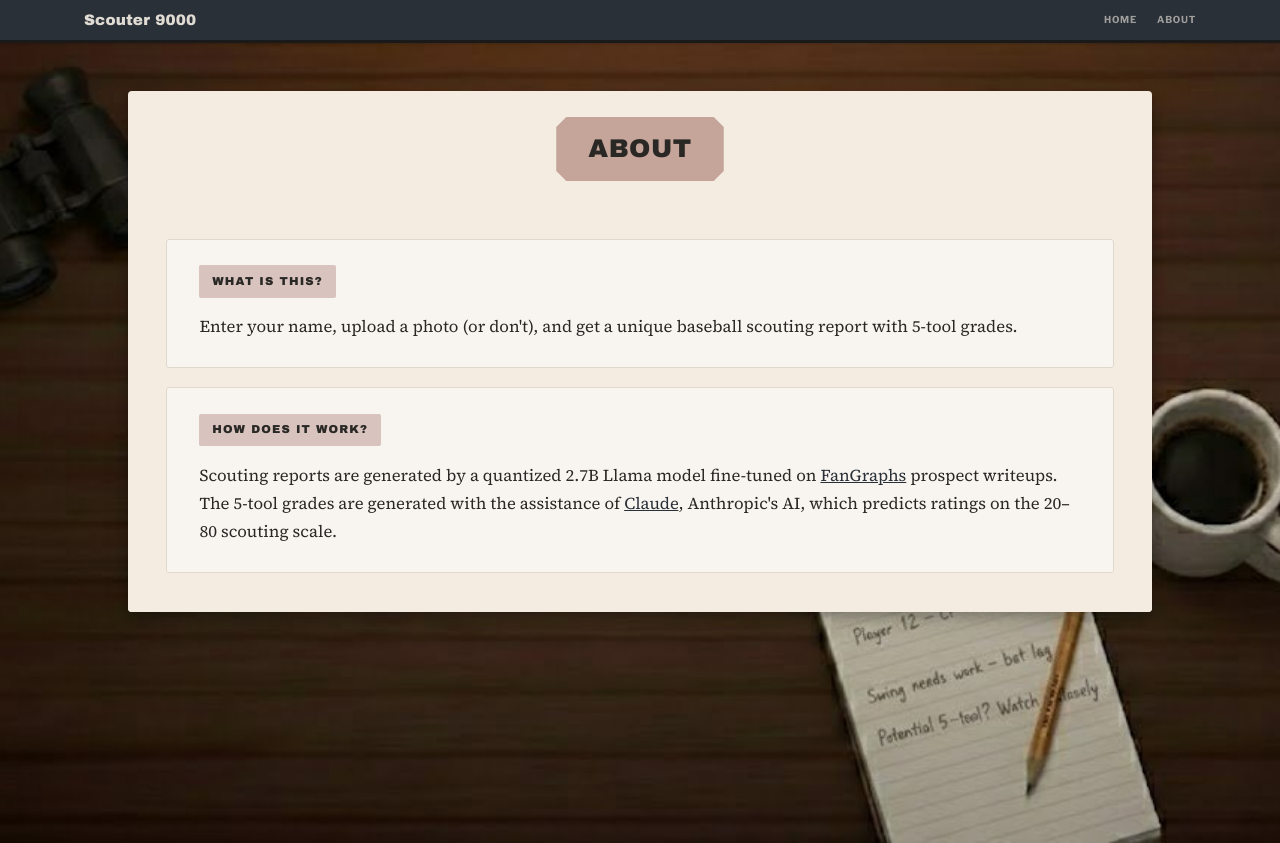
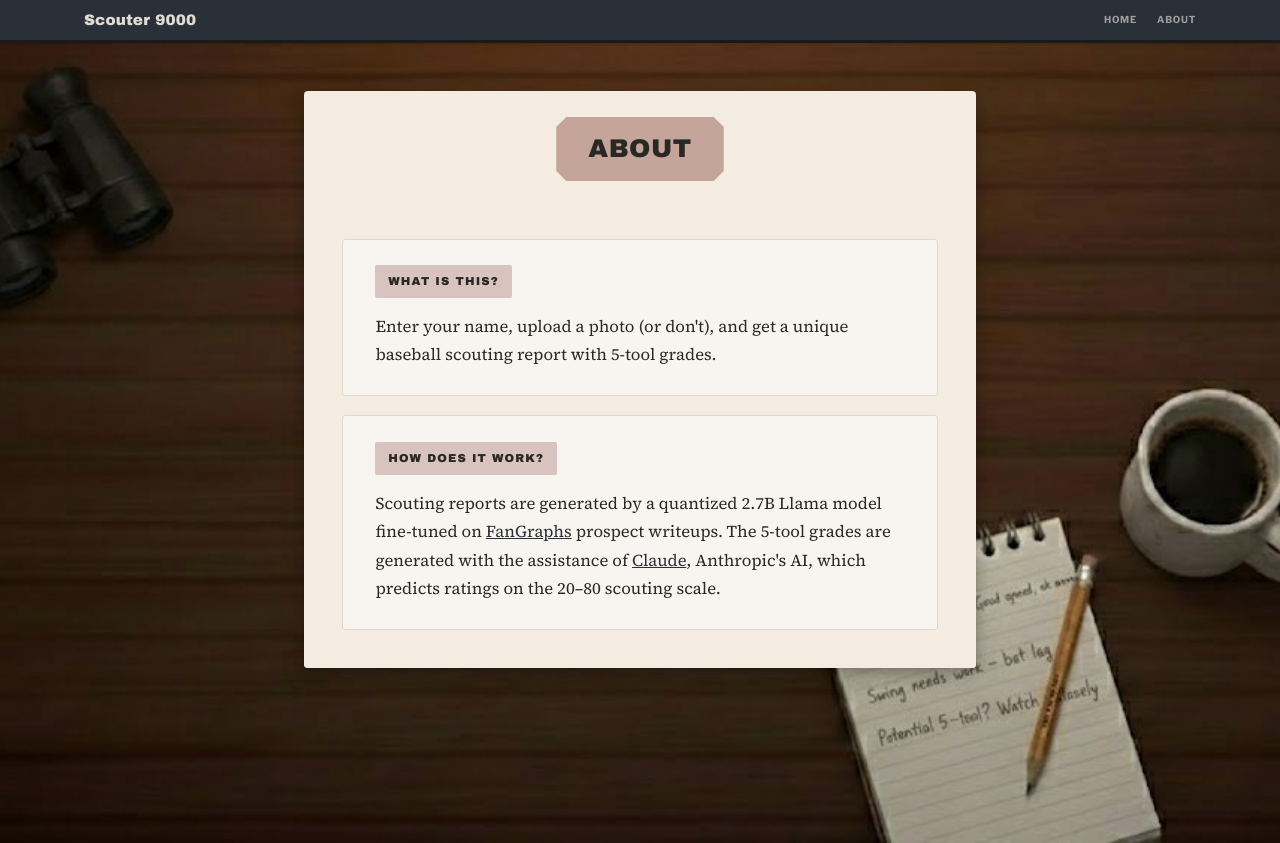
Before and after one commit to cccx3/scouter-9000, a React (Vite) app: page /about in a window 1280 px wide. Built offline with nearby package versions, Linux system fonts and the light colour scheme.

Commit message:
about page narrower

```diff
--- a/src/pages/About.jsx
+++ b/src/pages/About.jsx
@@ -11,7 +11,7 @@ function About() {
       alignItems: 'flex-start'
     }}>
       <div style={{
-        maxWidth: '64rem',
+        maxWidth: '42rem',
         width: '100%',
         background: '#f4ece0',
         borderRadius: '4px',
```
